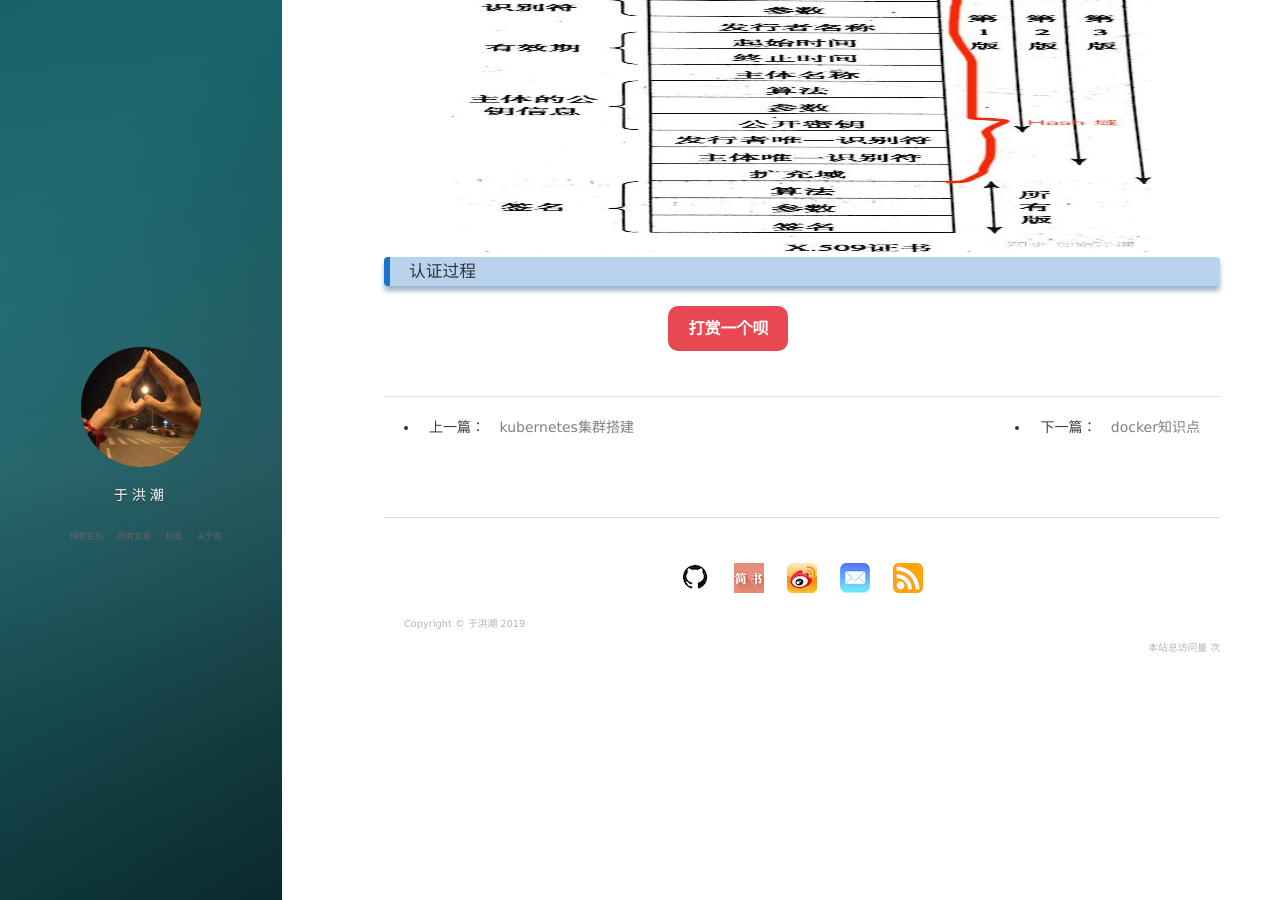
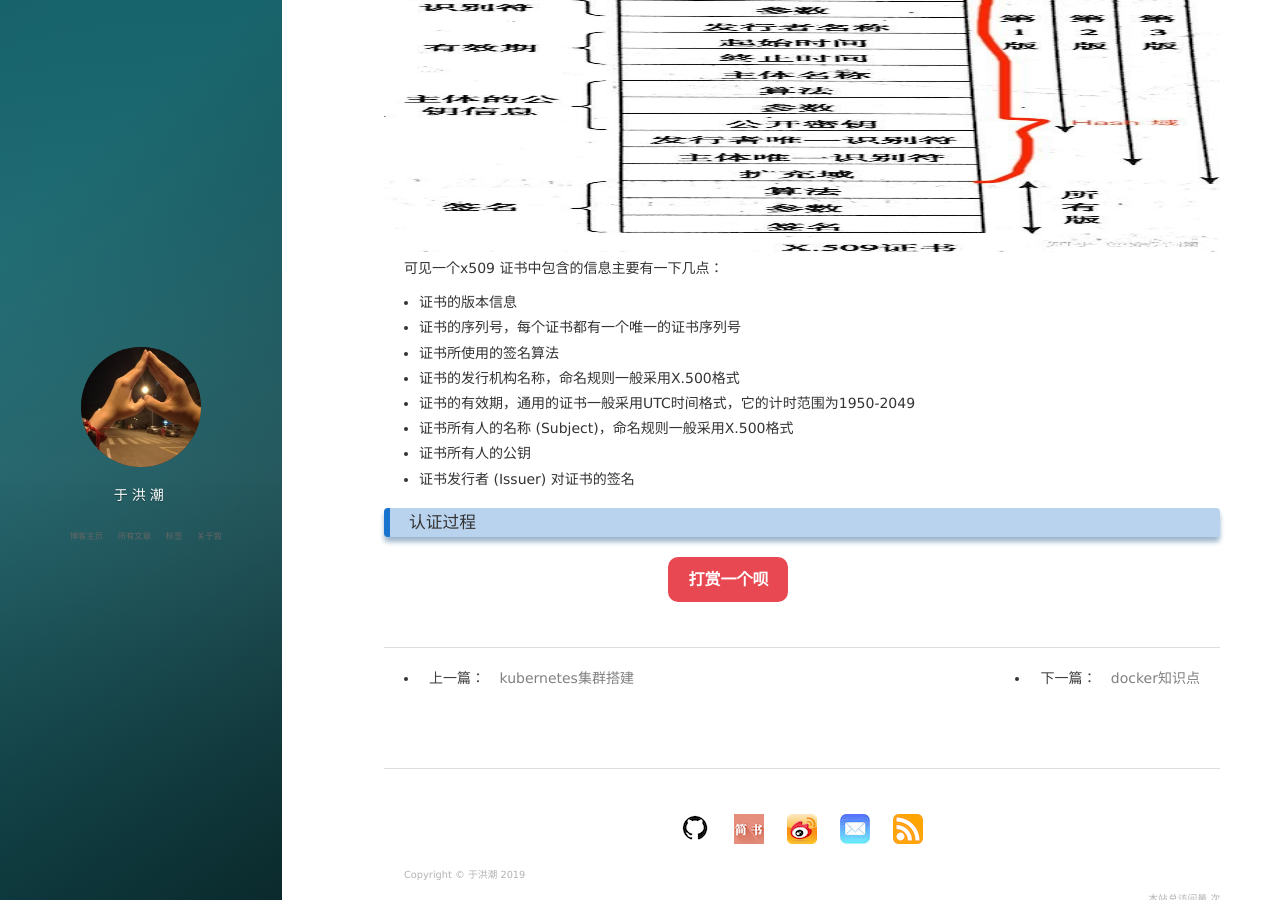
Before and after one commit to yuu6/yuu6.github.io, a Jekyll site: the page built from _posts/2019-04-26-TLS认证.md, in a window 1280 px wide and 900 px high, scrolled down 715 px. Built offline with Jekyll 4.4.1, drawn with Linux system fonts in a browser that asks for light colours; nearby versions of some CDN libraries; comment, search, counter and statistics services are not loaded.

Commit message:
Update 2019-04-26-TLS认证.md

```diff
--- a/_posts/2019-04-26-TLS认证.md
+++ b/_posts/2019-04-26-TLS认证.md
@@ -26,8 +26,17 @@ tls是安全传输协议，https使用tls来保证数据的完整性和保密性
 证书是TLS中的关键，常见的证书格式是X509,我们首先来分析这个证书格式。
 
 <div align="center">
-	<img src="/images/posts/tls/v2_hd.jpg" height="300" width="700">
+	<img src="/images/posts/tls/v2_hd.jpg" height="300" width="1400">
 </div>
+可见一个x509 证书中包含的信息主要有一下几点：
++ 证书的版本信息
++ 证书的序列号，每个证书都有一个唯一的证书序列号
++ 证书所使用的签名算法
++ 证书的发行机构名称，命名规则一般采用X.500格式
++ 证书的有效期，通用的证书一般采用UTC时间格式，它的计时范围为1950-2049
++ 证书所有人的名称 (Subject)，命名规则一般采用X.500格式
++ 证书所有人的公钥
++ 证书发行者 (Issuer) 对证书的签名
 
 
 ### <a name="renzhengguocheng"></a>认证过程
```
